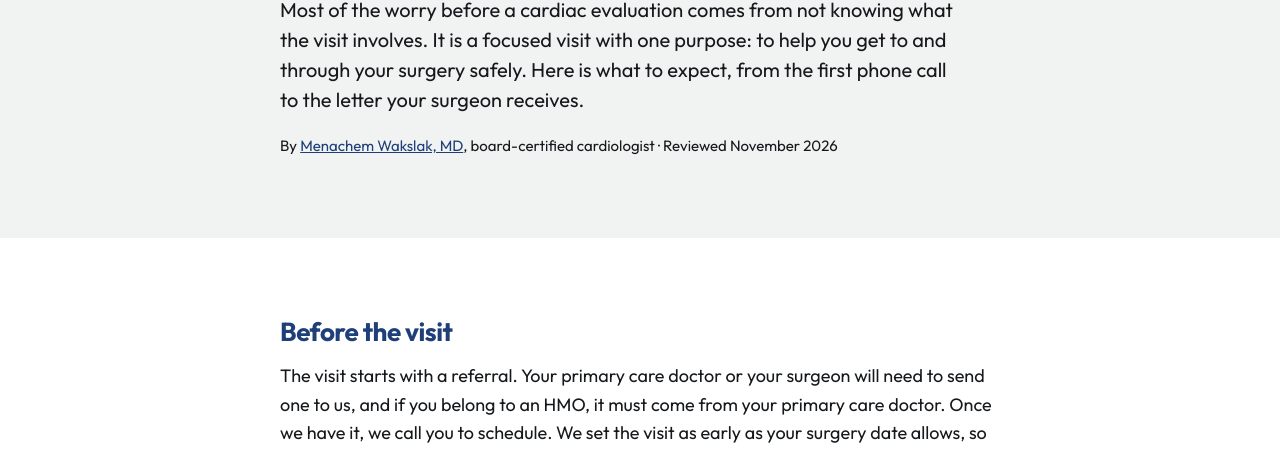
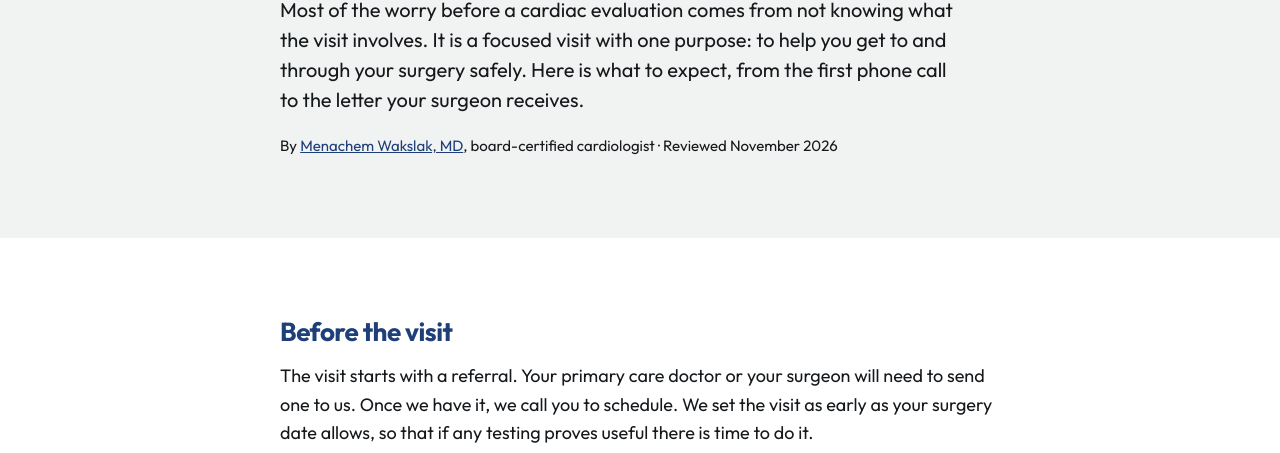
Before and after one commit to mwakslak-del/preops-site, a plain HTML site: page guides/what-to-expect-preop-cardiac-visit.html in a window 1280 px wide. Shown: the part 346-799 px from the top of the page. Drawn offline with Linux system fonts and the light colour scheme.

Commit message:
Guide 2: referral can come from the PCP or the surgeon
Co-Authored-By: Claude Fable 5.2 <noreply@anthropic.com>
Claude-Session: https://claude.ai/code/session_01LQZ4u1nAqHxNmhH7mSz5aQ

```diff
--- a/guides/what-to-expect-preop-cardiac-visit.html
+++ b/guides/what-to-expect-preop-cardiac-visit.html
@@ -91,7 +91,7 @@
     <div class="wrap">
       <article class="article">
 <h2>Before the visit</h2>
-<p>The visit starts with a referral. Your primary care doctor or your surgeon will need to send one to us, and if you belong to an HMO, it must come from your primary care doctor. Once we have it, we call you to schedule. We set the visit as early as your surgery date allows, so that if any testing proves useful there is time to do it.</p>
+<p>The visit starts with a referral. Your primary care doctor or your surgeon will need to send one to us. Once we have it, we call you to schedule. We set the visit as early as your surgery date allows, so that if any testing proves useful there is time to do it.</p>
 <p>Before you come in, we try to obtain the records of any heart testing you have had in the past, such as an ECG, an echocardiogram, a stress test, or a hospital stay. Earlier results give us something to compare against, and they often spare you from repeating a test. It helps if you can tell us where and roughly when that testing was done.</p>
 <p>Please bring:</p>
 <ul>
```
